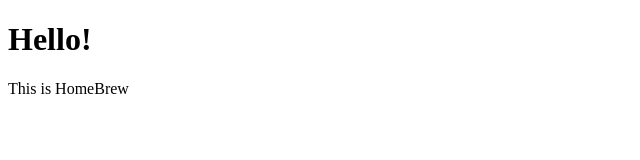
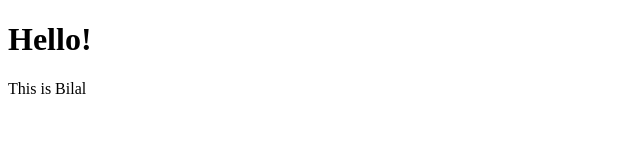
Before and after one commit to bilalms21/TestRepo, a plain HTML site: page index.html in a window 1280 px wide. Shown: the full height of the page, 0-640 px from the left. Drawn offline with Linux system fonts and the light colour scheme.

Commit message:
Added Bilal Name

```diff
--- a/index.html
+++ b/index.html
@@ -5,7 +5,7 @@
 	<meta name="viewport" content="width=device-width, initial-scale=1">
 	<title>Test</title>
 	<h1>Hello!</h1>
-	<p>This is HomeBrew</p>
+	<p>This is Bilal</p>
 </head>
 <body>
 
```
